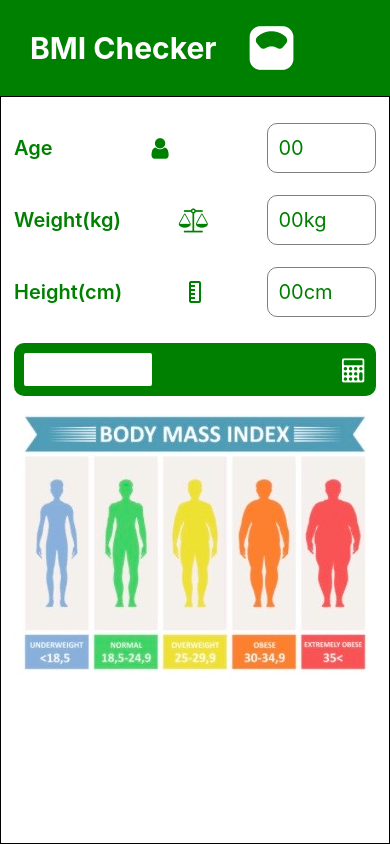
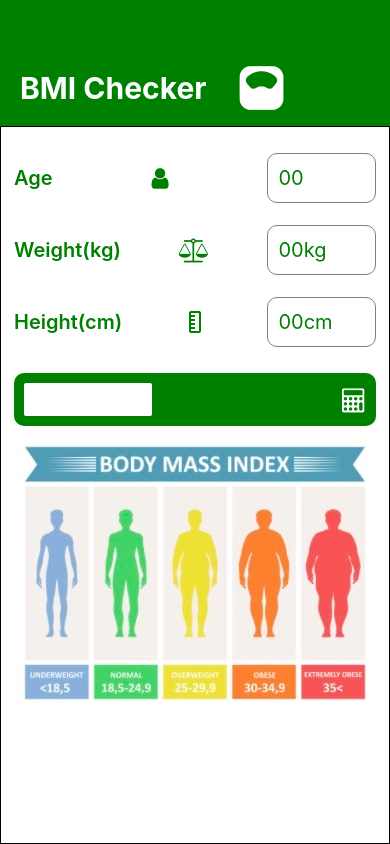
Before and after one commit to segvndo/MassChecker, a React Native app in the folder BMIChecker/: screen /Home in a window 390 px wide. Built offline with nearby package versions, Linux system fonts and the light colour scheme.

Commit message:
Add introduction screen, make calculation button functional throughout its area, adjust header padding

```diff
--- a/BMIChecker/App.tsx
+++ b/BMIChecker/App.tsx
@@ -1,26 +1,19 @@
-// import { StatusBar } from 'expo-status-bar';
-import { StyleSheet, Text, View, SafeAreaView } from 'react-native';
-import MainContainer from './components/MainContainer';
-import Header from './components/Header';
-// import { Header } from 'react-native/Libraries/NewAppScreen';
+import React, { useEffect } from 'react';
+import { NavigationContainer } from '@react-navigation/native';
+import { createNativeStackNavigator } from '@react-navigation/native-stack';
+import HomePage from './components/HomePage';
+import MainPage from './components/MainPage';
+import { useNavigation } from '@react-navigation/native';
+
+const Stack = createNativeStackNavigator();
 
 export default function App() {
   return (
-    <View style={{ flex: 1 }}>
-      <SafeAreaView style={{ backgroundColor: '#008000' }} />
-      <View>
-        <Header />
-      </View>
-      <MainContainer />
-      <SafeAreaView style={{ backgroundColor: '#000' }} />
-    </View>
+    <NavigationContainer>
+      <Stack.Navigator>
+        <Stack.Screen name="Home" component={HomePage} options={{ headerShown: false }} />
+        <Stack.Screen name="Main" component={MainPage} options={{ headerShown: false }} />
+      </Stack.Navigator>
+    </NavigationContainer>
   );
 }
-
-const styles = StyleSheet.create({
-  container: {
-    flex: 1,
-    alignItems: 'center',
-    justifyContent: 'center',
-  },
-});
--- a/BMIChecker/components/Header.tsx
+++ b/BMIChecker/components/Header.tsx
@@ -22,7 +22,7 @@ const styles = StyleSheet.create({
     flexDirection: 'row',
     alignItems: 'center',
     backgroundColor: '#008000',
-    padding:10
+    paddingTop:50
   },
   icon: {
     marginLeft: 10
--- /dev/null
+++ b/BMIChecker/components/HomePage.tsx
@@ -0,0 +1,36 @@
+import React, { useEffect } from 'react';
+import { View, StyleSheet, SafeAreaView } from 'react-native';
+import Header from './Header';
+import { useNavigation } from '@react-navigation/native';
+
+const HomePage: React.FC = () => {
+  const navigation = useNavigation();
+
+  useEffect(() => {
+    const timer = setTimeout(() => {
+      navigation.navigate('Main' as never);
+    }, 1000);
+
+    return () => clearTimeout(timer);
+  }, [navigation]);
+
+  return (
+    <SafeAreaView style={{ flex: 1, backgroundColor:'#008000' }} edges={['top']}>
+
+      <View style={styles.container}>
+        <Header />
+      </View>
+    </SafeAreaView>
+  );
+};
+
+const styles = StyleSheet.create({
+  container: {
+    flex: 1,
+    backgroundColor: '#008000',
+    justifyContent: 'center',
+    alignItems: 'center',
+  },
+});
+
+export default HomePage;
--- a/BMIChecker/components/InputFields.tsx
+++ b/BMIChecker/components/InputFields.tsx
@@ -1,5 +1,5 @@
 import React, { useState } from 'react';
-import { View, Text, TextInput, StyleSheet, Button, ActivityIndicator, Image } from 'react-native';
+import { View, Text, TextInput, StyleSheet, Button, ActivityIndicator, Image, TouchableOpacity } from 'react-native';
 import { FontAwesome, MaterialIcons } from '@expo/vector-icons';
 
 const InputFields: React.FC = () => {
@@ -129,10 +129,18 @@ const InputFields: React.FC = () => {
         />
         {errors.height && <Text style={styles.error}>{errors.height}</Text>}
       </View>
-      <View style={styles.calculate}>
+      {/* <View style={styles.calculate}>
         <Button title='Calculate BMI' onPress={calculateBMI} color="#fff" />
         <FontAwesome name="calculator" size={24} color="#fff" />
-      </View>
+      </View> */}
+
+      <TouchableOpacity onPress={calculateBMI} style={styles.calculate}>
+
+          <Button title='Calculate BMI' onPress={calculateBMI} color="#fff" />
+          <FontAwesome name="calculator" size={24} color="#fff" />
+
+      </TouchableOpacity>
+
       <View>
         <Image source={require('../assets/bmi3.jpeg')} />
       </View>
@@ -213,7 +221,7 @@ const styles = StyleSheet.create({
   resultText: {
     fontSize: 25,
     fontWeight: '600',
-    color: '#fff',
+    color: '#000',
     marginTop: 20,
     marginBottom: 20,
     textAlign: 'center',
@@ -242,7 +250,7 @@ const styles = StyleSheet.create({
     paddingTop: 10,
     fontSize: 20,
     fontWeight: 'bold',
-    color: '#fff',
+    color: '#000',
     textAlign: 'center',
 
   },
--- /dev/null
+++ b/BMIChecker/components/MainPage.tsx
@@ -0,0 +1,15 @@
+import React from 'react'
+import { View, Text } from 'react-native'
+import Header from './Header'
+import MainContainer from './MainContainer'
+
+const MainPage: React.FC = () => {
+  return (
+    <View style={{ flex: 1 }}>
+      <Header />
+      <MainContainer />
+    </View>
+  )
+};
+
+export default MainPage;
--- a/BMIChecker/package.json
+++ b/BMIChecker/package.json
@@ -10,6 +10,9 @@
   },
   "dependencies": {
     "@expo/vector-icons": "^14.0.0",
+    "@react-navigation/native": "^6.1.10",
+    "@react-navigation/native-stack": "^6.9.18",
+    "@react-navigation/stack": "^6.3.21",
     "expo": "~50.0.6",
     "expo-status-bar": "~1.11.1",
     "react": "18.2.0",
```
Also changed, not shown: 2 other files (tests, documents, lock files or other folders).
